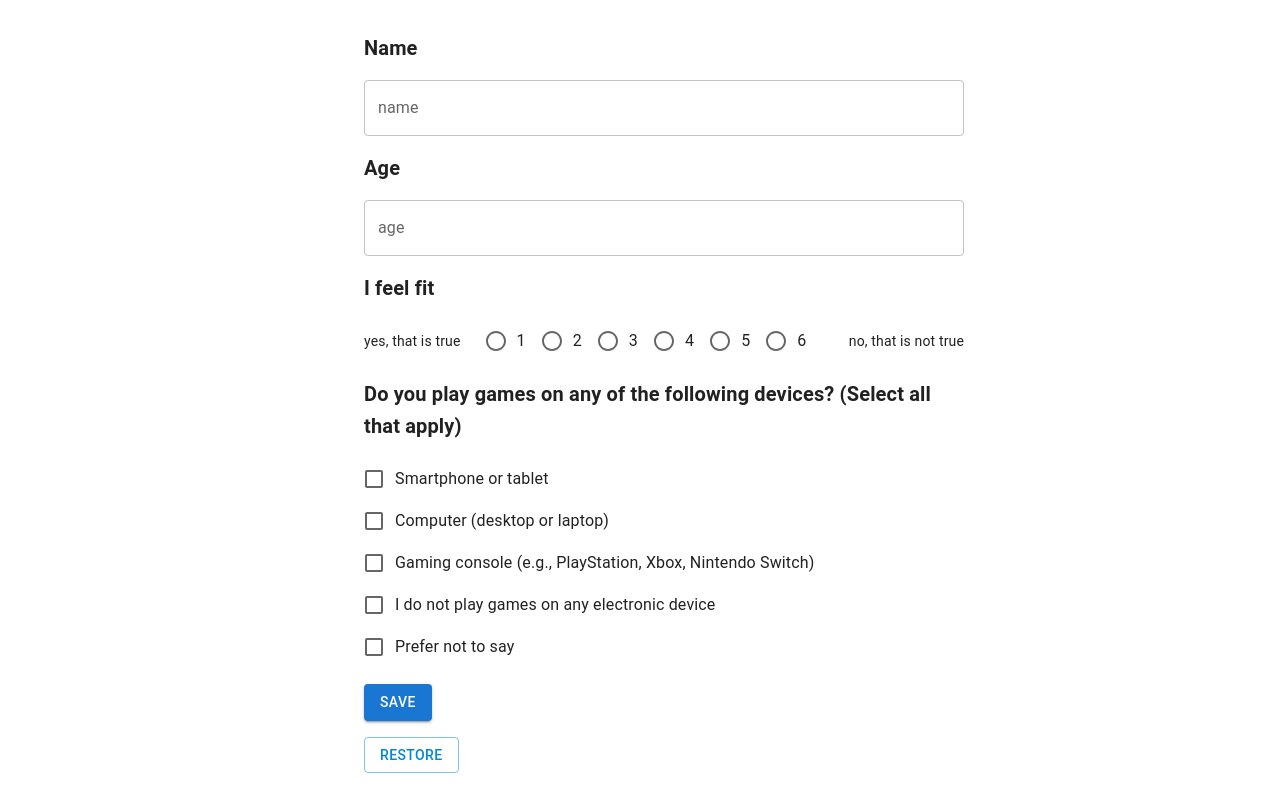
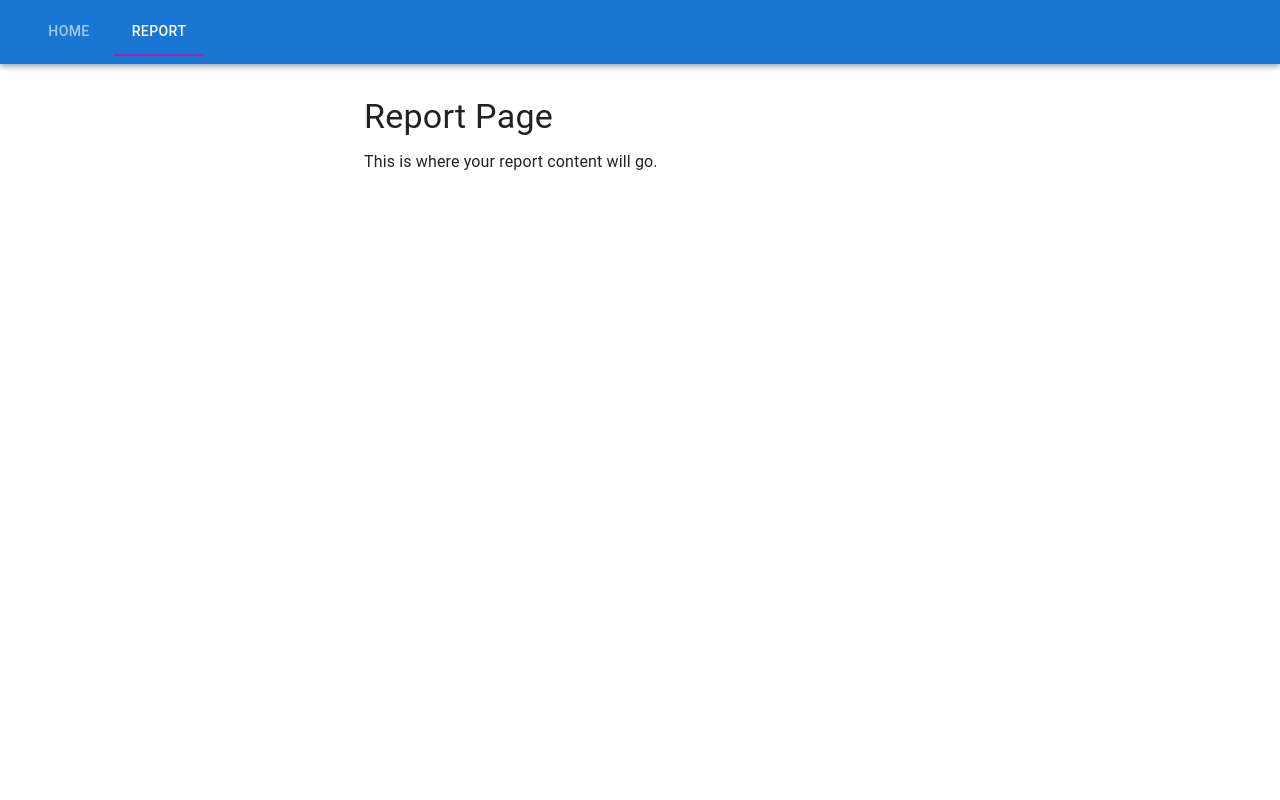
Before and after one commit to pdfusion/PDFusion_UI, a React (Vite) app: page /report in a window 1280 px wide. Built offline with nearby package versions, Linux system fonts and the light colour scheme.

Commit message:
Add navigation bar

```diff
--- a/package.json
+++ b/package.json
@@ -14,7 +14,8 @@
     "@emotion/styled": "^11.14.1",
     "@mui/material": "^7.3.2",
     "react": "^19.1.1",
-    "react-dom": "^19.1.1"
+    "react-dom": "^19.1.1",
+    "react-router-dom": "^7.9.4"
   },
   "devDependencies": {
     "@eslint/js": "^9.36.0",
--- a/src/App.tsx
+++ b/src/App.tsx
@@ -1,16 +1,44 @@
 import React from 'react';
-import { ThemeProvider, createTheme, CssBaseline, Container } from '@mui/material';
+import { ThemeProvider, createTheme, CssBaseline, Container, AppBar, Toolbar, Tabs, Tab } from '@mui/material';
+import { BrowserRouter as Router, Routes, Route, useNavigate, useLocation } from 'react-router-dom';
 import Questionnaire from './Components/Questionnaire';
+import Report from './Components/Report';
 
-const theme = createTheme(); // You can customize this if needed
+const theme = createTheme();
+
+const NavTabs: React.FC = () => {
+  const navigate = useNavigate();
+  const location = useLocation();
+
+  const handleChange = (event: React.SyntheticEvent, newValue: string) => {
+    navigate(newValue);
+  };
+
+  return (
+    <AppBar position="static">
+      <Toolbar>
+        <Tabs value={location.pathname} onChange={handleChange} textColor="inherit" indicatorColor="secondary">
+          <Tab label="Home" value="/" />
+          <Tab label="Report" value="/report" />
+        </Tabs>
+      </Toolbar>
+    </AppBar>
+  );
+};
 
 const App: React.FC = () => {
   return (
     <ThemeProvider theme={theme}>
       <CssBaseline />
-      <Container maxWidth="sm" sx={{ mt: 4 }}>
-        <Questionnaire />
-      </Container>
+      <Router>
+        <NavTabs />
+        <Container maxWidth="sm" sx={{ mt: 4 }}>
+          <Routes>
+            <Route path="/" element={<Questionnaire />} />
+            <Route path="/report" element={<Report />} />
+          </Routes>
+        </Container>
+      </Router>
     </ThemeProvider>
   );
 };
--- /dev/null
+++ b/src/Components/Report.tsx
@@ -0,0 +1,17 @@
+import React from 'react';
+import { Typography } from '@mui/material';
+
+const Report: React.FC = () => {
+  return (
+    <div>
+      <Typography variant="h4" gutterBottom>
+        Report Page
+      </Typography>
+      <Typography>
+        This is where your report content will go.
+      </Typography>
+    </div>
+  );
+};
+
+export default Report;
```
Also changed, not shown: 1 other file (tests, documents, lock files or other folders).
